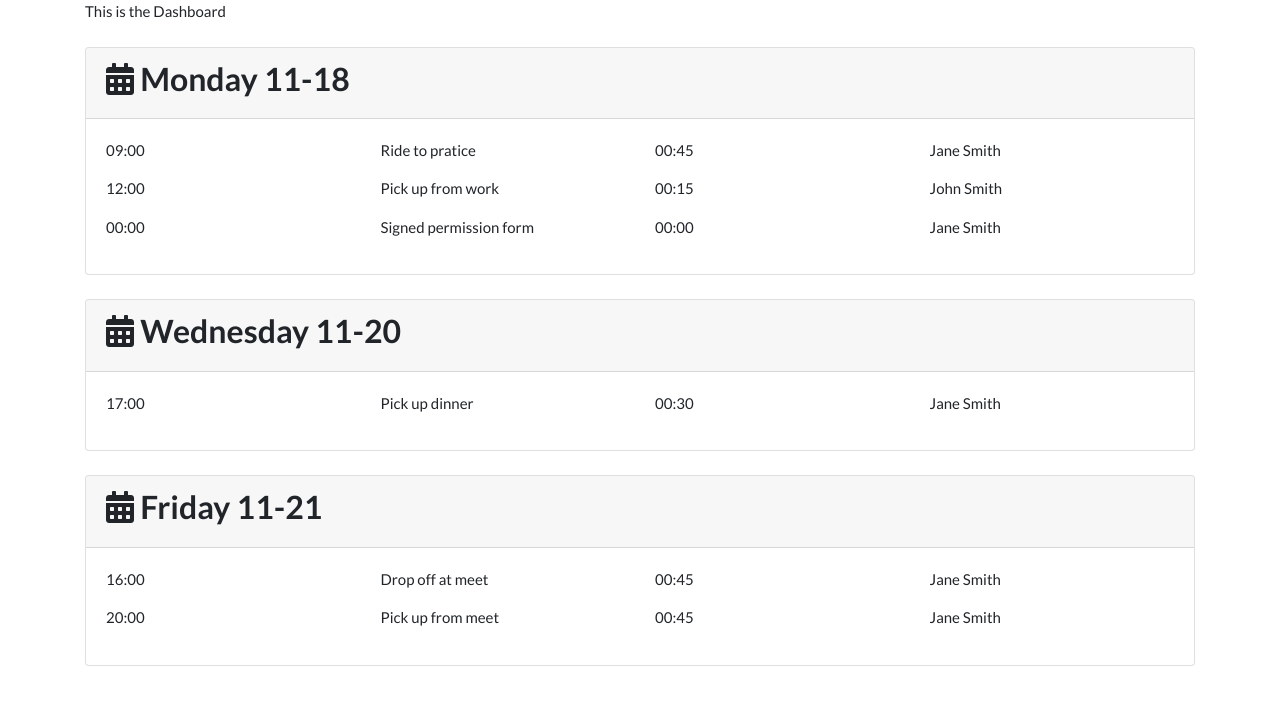
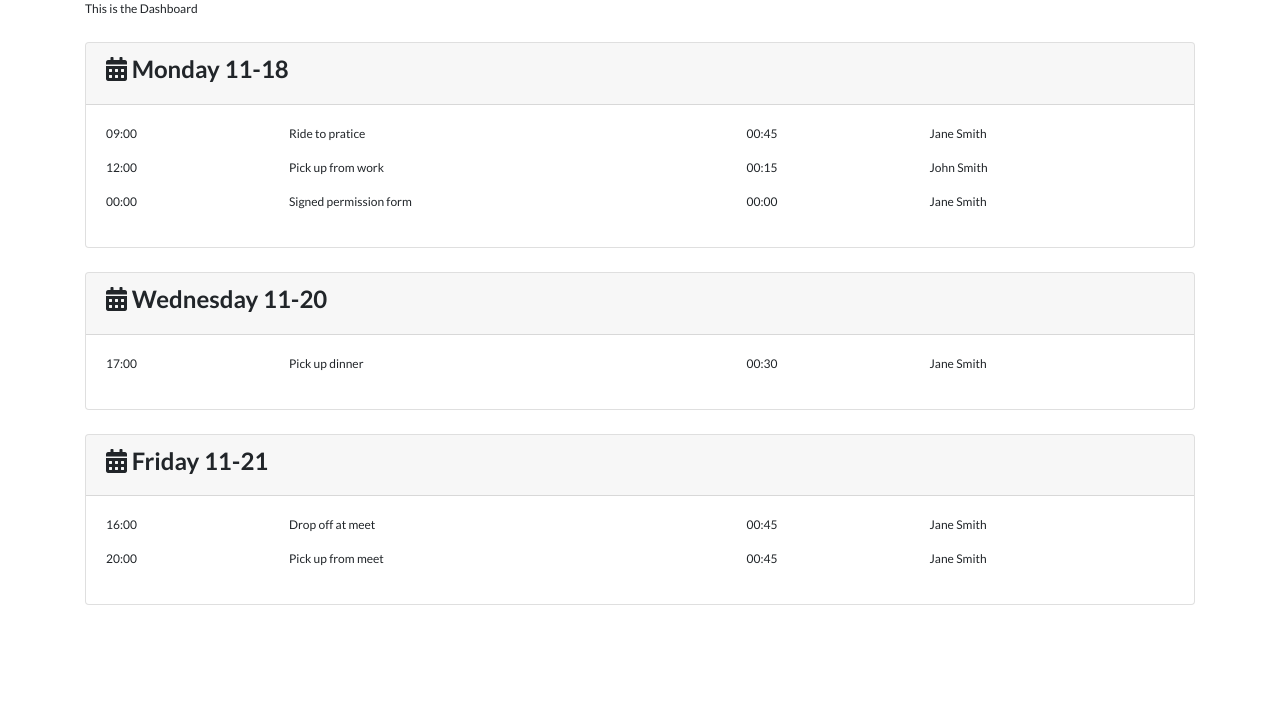
Before and after one commit to LandGod/Parent-Trap, a React (Create React App) app in the folder client/: page /dashboard in a window 1280 px wide. Shown: the top 702 px of the page. Built offline with nearby package versions, Linux system fonts and the light colour scheme; some icons are missing.

Commit message:
added style.css to DashCard and EventLine components

```diff
--- a/client/src/components/DashCard/index.js
+++ b/client/src/components/DashCard/index.js
@@ -1,4 +1,5 @@
-import React, { Component } from 'react'
+import React, { Component } from 'react';
+import "./style.css";
 
 class DashCard extends Component {
 
--- /dev/null
+++ b/client/src/components/DashCard/style.css
@@ -0,0 +1,3 @@
+.card-header h3 {
+  font-size: 24px;
+}
--- a/client/src/components/EventLine/index.js
+++ b/client/src/components/EventLine/index.js
@@ -1,15 +1,16 @@
-import React, { Component } from 'react'
+import React, { Component } from 'react';
+import "./style.css";
 
 class EventLine extends Component {
 
   render() {
     return (
       <div className='row'>
-        <p className='col-3'>{this.props.time}
+        <p className='col-2'>{this.props.time}
         </p>
-        <p className='col-3'>{this.props.title}
+        <p className='col-5'>{this.props.title}
         </p>
-        <p className='col-3'>{this.props.duration}
+        <p className='col-2'>{this.props.duration}
         </p>
         <p className='col-3'>{this.props.requestor}
         </p>
--- /dev/null
+++ b/client/src/components/EventLine/style.css
@@ -0,0 +1,4 @@
+
+p {
+  font-size:  12px;
+}
```
